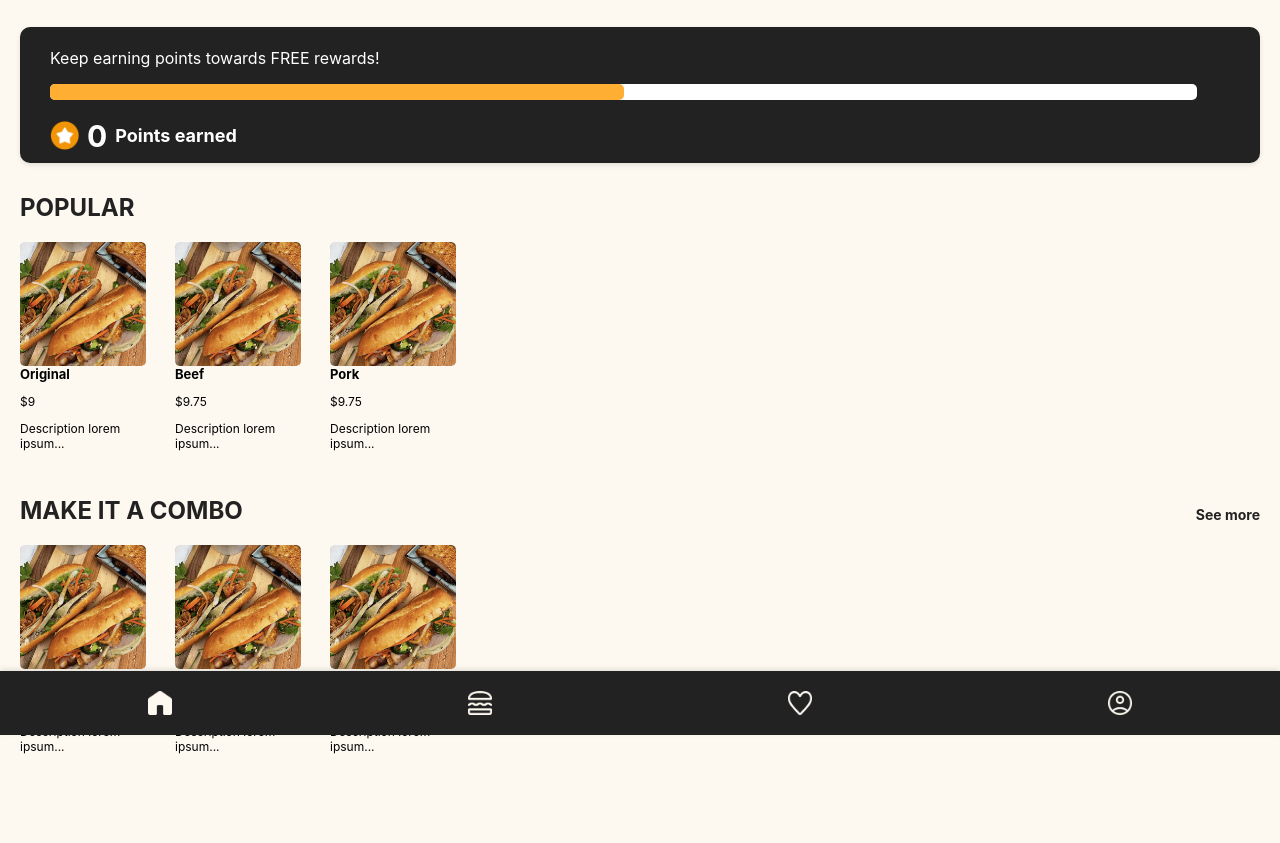
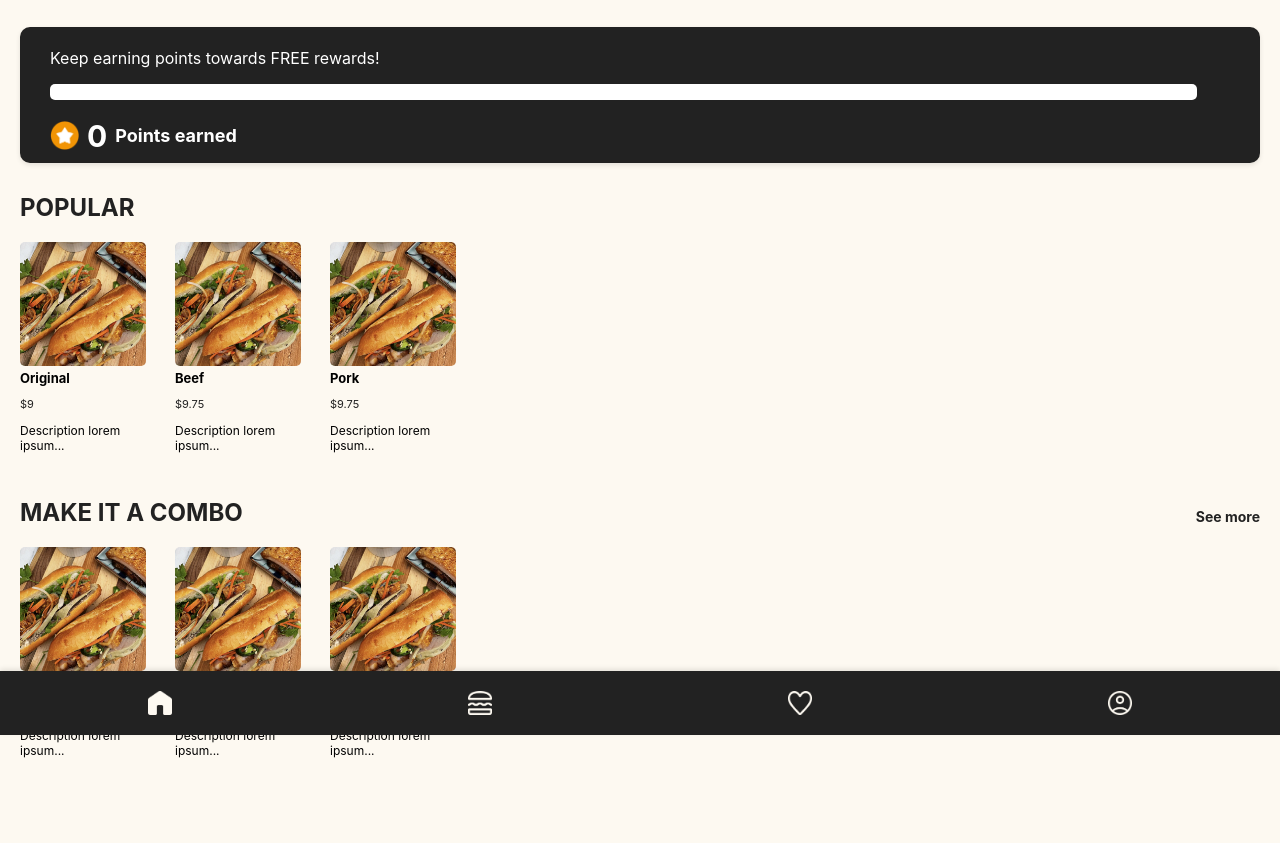
Before and after one commit to mjc498/idm216-lennox-app, a PHP site: page / in a window 1280 px wide. Shown: the part 65-908 px from the top of the page. Before the commit the page ends 819 px from the top, so only its background shows below. Run offline with PHP 8.4, Linux system fonts and the light colour scheme.

Commit message:
🤍 home styles

```diff
--- a/public_html/css/styles.css
+++ b/public_html/css/styles.css
@@ -94,14 +94,6 @@ h1 {
     overflow: hidden;
 }
 
-.progress-fill {
-    height: 100%;
-    width: 50%;
-    background: var(--accent-color-two);
-    border-top-right-radius: 5px;
-    border-bottom-right-radius: 5px;
-}
-
 .points-number {
     font-size: 30px;
     margin-right: 8px;
@@ -121,6 +113,7 @@ h1 {
     background: none;
     text-align: left;
     width: 140px;
+    position: relative;
 }
 
 .order-item img {
@@ -128,22 +121,31 @@ h1 {
     width: 90%;
     object-fit: cover;
     border-radius: 5px;
+    display: block;
+}
+
+.order-item .item-info {
+    display: flex;
+    justify-content: space-between;
+    align-items: center;
 }
 
 .order-item h3 {
     font-size: 13px;
-    margin: 0 0 5px 0;
+    margin: 0;
+    font-weight: bold;
+    flex-grow: 1;
+    margin-top: 4px;
+}
+
+.order-item .price {
+    font-size: 11px;
+    color: var(--primary-font-color);
 }
 
 .order-item p {
     font-size: 12px;
     margin-bottom: 5px;
-}
-
-.order-item .last-ordered {
-    color: var(--accent-color-one);
-    font-weight: 700;
-    font-size: 12px;
 }
 
 /* ------------------------------------------ */
```
